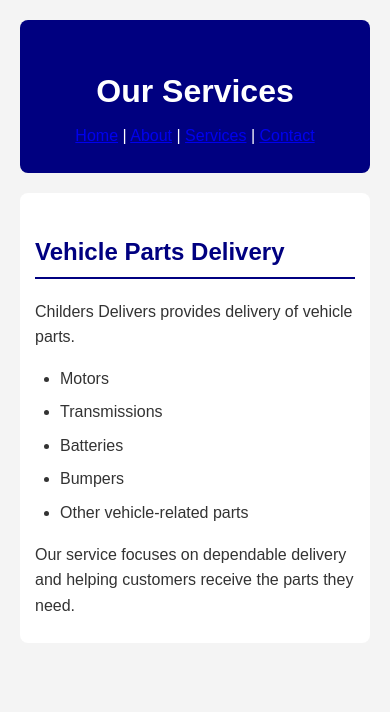
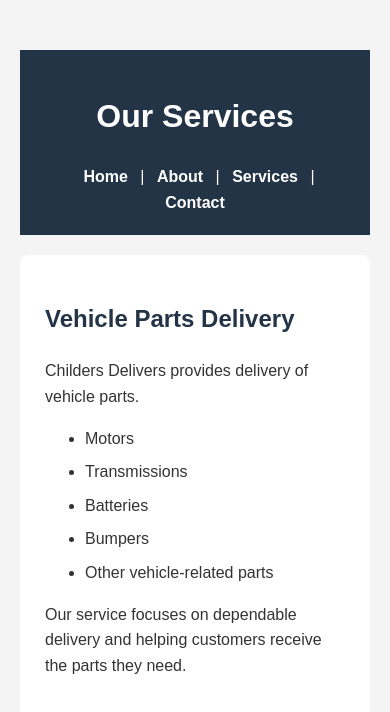
Before and after one commit to oti2037066-code/resume, a plain HTML site: page services.html in a window 390 px wide. Drawn offline with Linux system fonts and the light colour scheme.

Commit message:
Refactor CSS styles for improved layout and design

```diff
--- a/style.css
+++ b/style.css
@@ -1,82 +1,42 @@
 body {
     font-family: Arial, sans-serif;
     background-color: #f4f4f4;
-    color: #333333;
-    max-width: 850px;
+    color: #333;
+    max-width: 900px;
     margin: 30px auto;
-    padding: 30px;
+    padding: 20px;
     line-height: 1.6;
 }
 
-/* Header */
 header {
-    background-color: navy;
+    background-color: #243447;
     color: white;
+    padding: 20px;
     text-align: center;
+}
+
+nav a {
+    color: white;
+    text-decoration: none;
+    margin: 8px;
+    font-weight: bold;
+}
+
+nav a:hover {
+    text-decoration: underline;
+}
+
+main {
+    background-color: white;
     padding: 25px;
+    margin-top: 20px;
     border-radius: 8px;
 }
 
-header h1 {
-    color: white;
-    margin-bottom: 5px;
-}
-
-header p {
-    color: white;
-    font-size: 18px;
-}
-
-/* Main content */
-main {
-    background-color: white;
-    padding: 25px;
-    border-radius: 8px;
-    margin-top: 20px;
-}
-
-/* Section headings */
 h2 {
-    color: navy;
-    border-bottom: 2px solid navy;
-    padding-bottom: 5px;
-    margin-top: 25px;
-}
-
-h3 {
-    color: #444444;
-}
-
-/* Paragraphs */
-p {
-    margin: 10px 0;
-}
-
-/* Lists */
-ul {
-    padding-left: 25px;
+    color: #243447;
 }
 
 li {
     margin-bottom: 8px;
 }
-
-/* Footer */
-footer {
-    text-align: center;
-    margin-top: 20px;
-    padding: 15px;
-    color: #555555;
-}
-
-/* Mobile screen adjustments */
-@media screen and (max-width: 600px) {
-    body {
-        margin: 10px;
-        padding: 10px;
-    }
-
-    main {
-        padding: 15px;
-    }
-}
```
